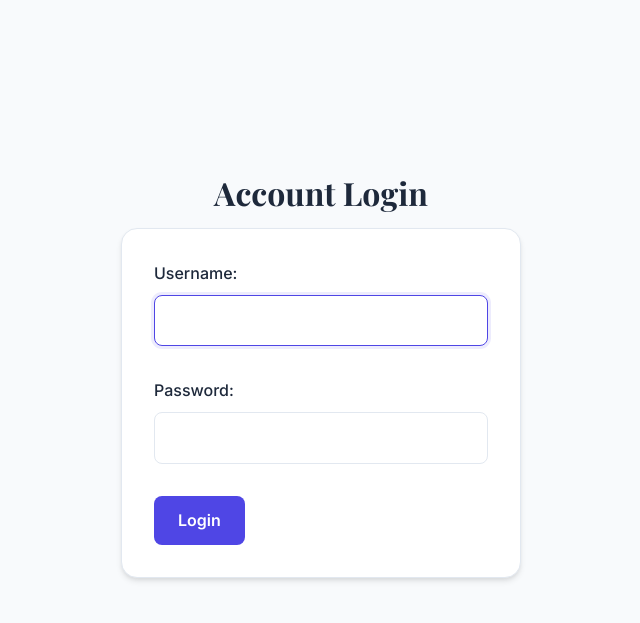
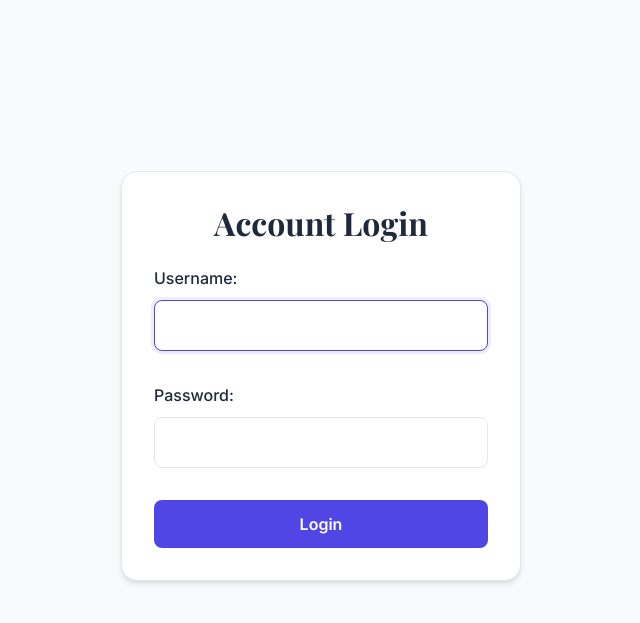
Before and after one commit to prithvirajbl280/Campus_Event_Digital_Ticketing_and_Management_System, a Django app: page /accounts/login/ in a window 1280 px wide. Shown: the top 623 px of the page, without its empty margins (319-959 px from the left). Run offline with Django 5.2, Linux system fonts and the light colour scheme.

Commit message:
Update login.html

```diff
--- a/ticketing/templates/registration/login.html
+++ b/ticketing/templates/registration/login.html
@@ -1,14 +1,13 @@
-
 {% extends "ticketing/base.html" %}
 
 {% block content %}
 <div class="center-parent">
-    <h2>Account Login</h2>
     <div class="center-box">
+        <h2 class="text-center mb-4">Account Login</h2>
         <form method="post">
             {% csrf_token %}
             {{ form.as_p }}
-            <button type="submit">Login</button>
+            <button type="submit" class="btn btn-primary w-100">Login</button>
         </form>
     </div>
 </div>
```
